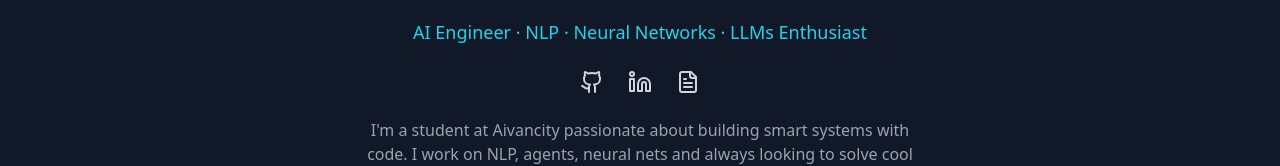
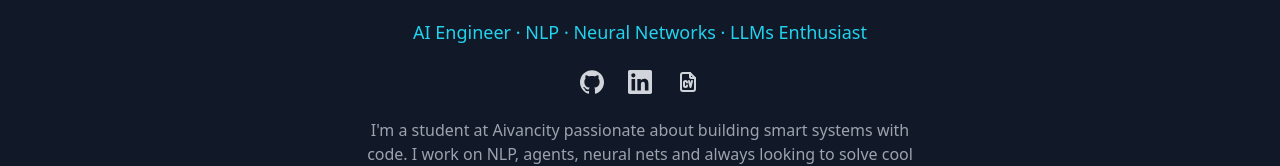
Before and after one commit to Erazor48/ethan-portfolio, a Next.js app: page / in a window 1280 px wide. Shown: the part 178-344 px from the top of the page. Built offline with nearby package versions, Linux system fonts and the light colour scheme.

Commit message:
Changement des icones du site

```diff
--- a/components/Hero.tsx
+++ b/components/Hero.tsx
@@ -1,5 +1,6 @@
 // components/Hero.tsx
-import { GithubIcon, Linkedin, FileText } from "lucide-react";
+import { TbFileCv } from "react-icons/tb";
+import { SiGithub, SiLinkedin } from "react-icons/si";
 
 export default function Hero() {
   return (
@@ -10,13 +11,13 @@ export default function Hero() {
       </p>
       <div className="flex justify-center gap-6 mb-6 text-gray-300">
         <a href="https://github.com/Erazor48" target="_blank" rel="noreferrer">
-          <GithubIcon size={24} />
+          <SiGithub size={24} />
         </a>
         <a href="https://www.linkedin.com/in/ethan-orain" target="_blank" rel="noreferrer">
-          <Linkedin size={24} />
+          <SiLinkedin size={24} />
         </a>
         <a href="/CV 3-4 months EV.pdf" target="_blank" rel="noreferrer">
-          <FileText size={24} />
+          <TbFileCv size={24} />
         </a>
       </div>
       <p className="max-w-xl mx-auto text-gray-400">
```
